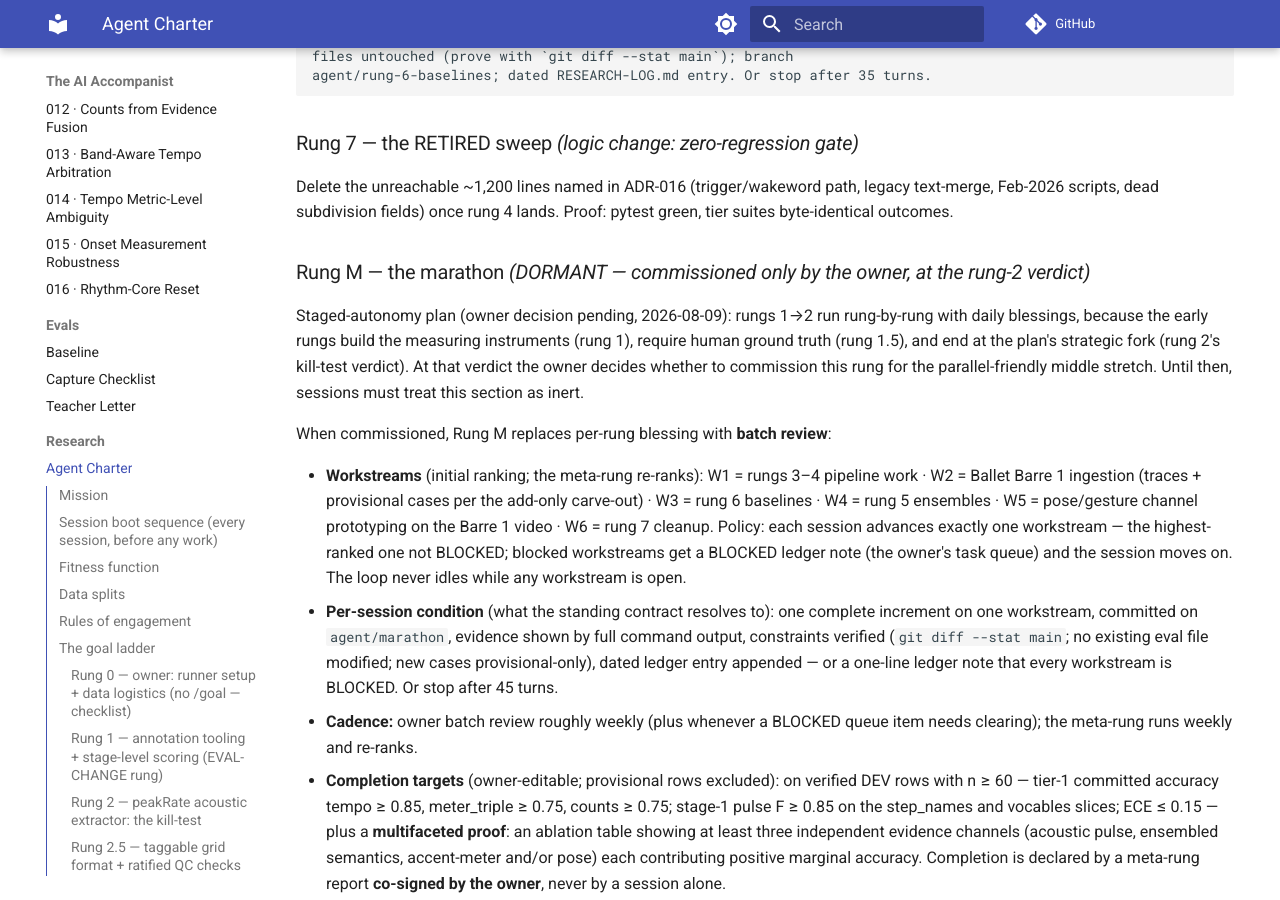
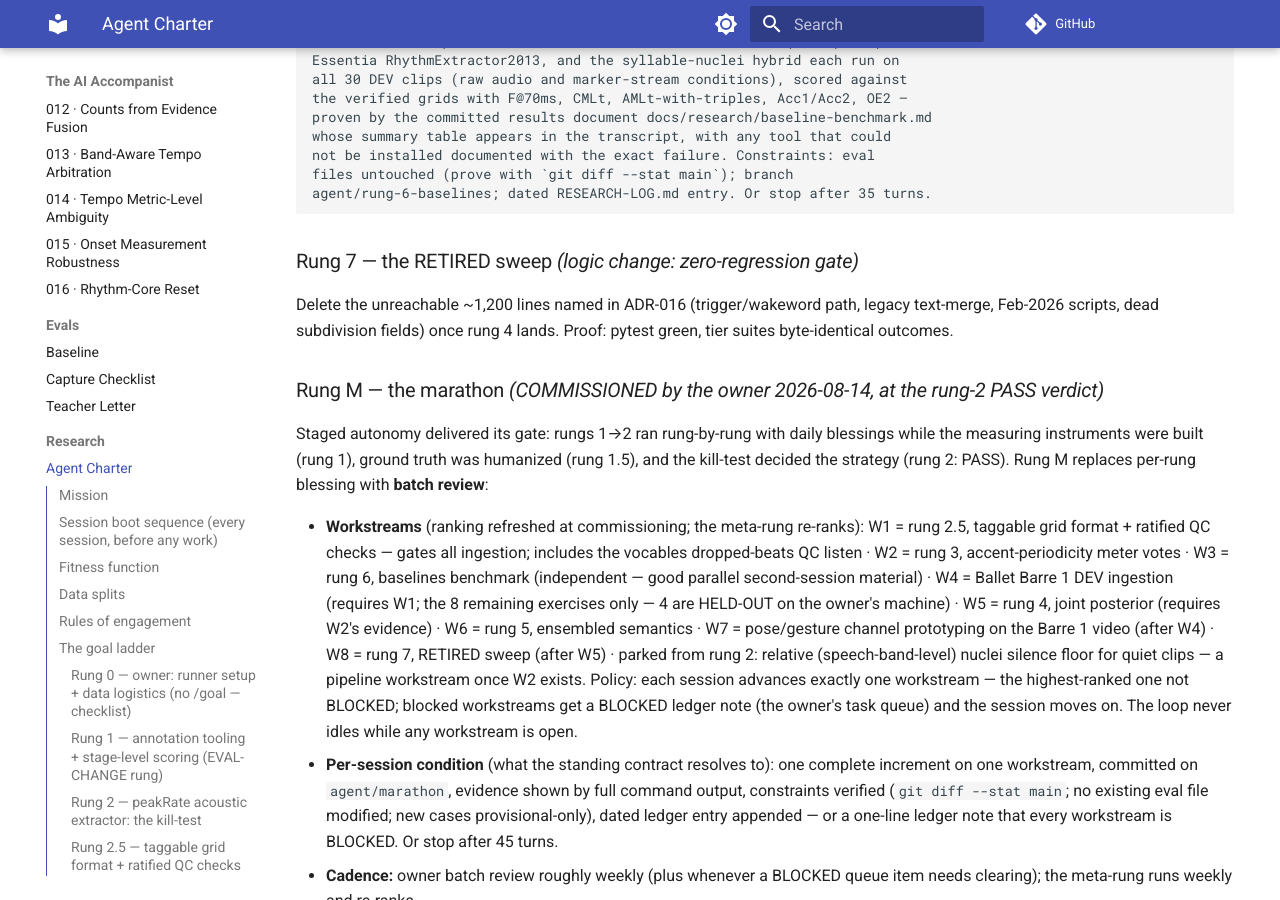
Before and after one commit to ben-juodvalkis/musical-perception, an MkDocs documentation site: the page built from docs/research/agent-charter.md, in a window 1280 px wide and 900 px high, scrolled down 5705 px. Built offline with MkDocs 1.6.1 and Material for MkDocs 9.7.7, drawn with Linux system fonts in a browser that asks for light colours; comment, search, counter and statistics services are not loaded; some of the changed text lies outside the part shown.

Commit message:
docs: rung 2 blessed, Rung M COMMISSIONED — marathon active, workstreams refreshed, convention corrections folded
- Charter: CURRENT RUNG -> M; Rung M de-dormanted with refreshed ranking
  (W1 rung 2.5 gating ingestion, through W8 RETIRED sweep; rung-2's
  parked nuclei-floor item queued); rung-2 section carries its PASS
  verdict with the anchoring caveat.
- Convention: §2.1 pinned edge semantics folded from the rung-2 P0
  validity gate (reference implementation scripts/rung2_kill_test.py);
  §2.4 cohort count corrected 21 -> 25 anchored.
- Ledger: blessing + commissioning bookkeeping with the owner-directed
  disclosure.

Co-Authored-By: Claude Fable 5 <noreply@anthropic.com>
Claude-Session: https://claude.ai/code/session_01Lq9cZ8AsaV6En4f3AZ3dP8

```diff
--- a/docs/research/agent-charter.md
+++ b/docs/research/agent-charter.md
@@ -7,13 +7,15 @@
 [RESEARCH-LOG.md](RESEARCH-LOG.md) (the memory),
 [agent-environment.md](agent-environment.md) (cloud setup).
 
-> **CURRENT RUNG: 2 — the peakRate acoustic extractor kill-test.**
-> Rung 1.5 blessed 2026-08-14: 28 of 30 DEV grids owner-verified (802
-> beats), 2 declined with recorded reasons; annotation convention
-> ratified and amended (d′); annotator self-consistency measured; the
-> rung-2 gate re-expressed and blessed (see
-> docs/evals/annotation-convention.md §2 — it supersedes the margins in
-> the rung-2 condition below). Grids are now ground truth.
+> **CURRENT RUNG: M — the marathon (COMMISSIONED 2026-08-14 at the
+> rung-2 verdict: PASS).** Rung 2 blessed and merged — all four §2 gate
+> conditions held with wide margins (step_names R@tac 0.349→0.719 with
+> 12/13 clips improved and zero losses; vocables 0.062→0.875; numbers
+> F_lc 0.577→0.926). Sessions now execute Rung M's per-session contract:
+> one increment on the highest-ranked non-BLOCKED workstream. The owner
+> reviews in weekly batches and clears the BLOCKED queue; every hard
+> rule (eval files, provisional-never-gates, HELD-OUT/SEALED, no
+> self-blessing) is unchanged.
 
 ## Mission
 
@@ -183,6 +185,12 @@ are not ground truth until this happens.)*
 
 ### Rung 2 — peakRate acoustic extractor: the kill-test
 
+> **VERDICT: PASS — blessed and merged 2026-08-14.** All four §2 gates
+> held: step_names R@tac 0.719 (≥0.499), 12/13 clips improved with zero
+> losses, vocables 0.875/0.875, numbers F_lc 0.926. Full results:
+> `docs/research/rung2-kill-test.md`. Anchoring caveat stands: quote the
+> from-scratch cohort for external magnitude claims.
+
 Prereq: rung 1 blessed AND grids owner-verified. Deliverable: the
 acoustic pulse channel ([Review 1 "steal this first"](review-1-onsets-pcenters.md)),
 plus the Whisper-word-onset baseline scored on the same grids.
@@ -321,26 +329,29 @@ Delete the unreachable ~1,200 lines named in ADR-016 (trigger/wakeword
 path, legacy text-merge, Feb-2026 scripts, dead subdivision fields) once
 rung 4 lands. Proof: pytest green, tier suites byte-identical outcomes.
 
-### Rung M — the marathon *(DORMANT — commissioned only by the owner, at the rung-2 verdict)*
+### Rung M — the marathon *(COMMISSIONED by the owner 2026-08-14, at the rung-2 PASS verdict)*
 
-Staged-autonomy plan (owner decision pending, 2026-08-09): rungs 1→2 run
-rung-by-rung with daily blessings, because the early rungs build the
-measuring instruments (rung 1), require human ground truth (rung 1.5),
-and end at the plan's strategic fork (rung 2's kill-test verdict). At
-that verdict the owner decides whether to commission this rung for the
-parallel-friendly middle stretch. Until then, sessions must treat this
-section as inert.
+Staged autonomy delivered its gate: rungs 1→2 ran rung-by-rung with
+daily blessings while the measuring instruments were built (rung 1),
+ground truth was humanized (rung 1.5), and the kill-test decided the
+strategy (rung 2: PASS). Rung M replaces per-rung blessing with
+**batch review**:
 
-When commissioned, Rung M replaces per-rung blessing with **batch review**:
-
-- **Workstreams** (initial ranking; the meta-rung re-ranks): W1 = rungs
-  3–4 pipeline work · W2 = Ballet Barre 1 ingestion (traces + provisional
-  cases per the add-only carve-out) · W3 = rung 6 baselines · W4 = rung 5
-  ensembles · W5 = pose/gesture channel prototyping on the Barre 1 video ·
-  W6 = rung 7 cleanup. Policy: each session advances exactly one
-  workstream — the highest-ranked one not BLOCKED; blocked workstreams
-  get a BLOCKED ledger note (the owner's task queue) and the session
-  moves on. The loop never idles while any workstream is open.
+- **Workstreams** (ranking refreshed at commissioning; the meta-rung
+  re-ranks): W1 = rung 2.5, taggable grid format + ratified QC checks —
+  gates all ingestion; includes the vocables dropped-beats QC listen ·
+  W2 = rung 3, accent-periodicity meter votes · W3 = rung 6, baselines
+  benchmark (independent — good parallel second-session material) ·
+  W4 = Ballet Barre 1 DEV ingestion (requires W1; the 8 remaining
+  exercises only — 4 are HELD-OUT on the owner's machine) · W5 = rung 4,
+  joint posterior (requires W2's evidence) · W6 = rung 5, ensembled
+  semantics · W7 = pose/gesture channel prototyping on the Barre 1 video
+  (after W4) · W8 = rung 7, RETIRED sweep (after W5) · parked from rung
+  2: relative (speech-band-level) nuclei silence floor for quiet clips —
+  a pipeline workstream once W2 exists. Policy: each session advances
+  exactly one workstream — the highest-ranked one not BLOCKED; blocked
+  workstreams get a BLOCKED ledger note (the owner's task queue) and the
+  session moves on. The loop never idles while any workstream is open.
 - **Per-session condition** (what the standing contract resolves to):
   one complete increment on one workstream, committed on
   `agent/marathon`, evidence shown by full command output, constraints
```
Also changed, not shown: docs/evals/annotation-convention.md (+18 -3 lines), docs/research/RESEARCH-LOG.md (+28 -0 lines).
